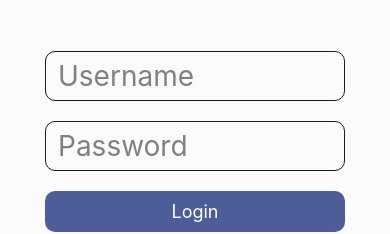
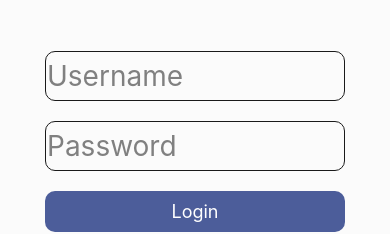
Before and after one commit to g-cheong/sctp-se9-g2-mobileproject, a React Native app in the folder theminimart-mobile/: screen /scanNavigator in a window 390 px wide. Shown: the part 389-623 px from the top of the page. Built offline with nearby package versions, Linux system fonts and the light colour scheme.

Commit message:
CreateProductScreen: added keyboard dimiss

```diff
--- a/theminimart-mobile/screens/CreateProductScreen.js
+++ b/theminimart-mobile/screens/CreateProductScreen.js
@@ -1,4 +1,4 @@
-import { ActivityIndicator, Alert, Button, Image, Text, TextInput, View } from "react-native";
+import { ActivityIndicator, Alert, Button, Image, Keyboard, Text, TextInput, TouchableWithoutFeedback, View } from "react-native";
 import { styles } from "../styles/styles";
 import { Dropdown } from "react-native-element-dropdown";
 import { useState } from "react";
@@ -70,7 +70,8 @@ export default function CreateProductScreen() {
   }
 
   return (
-    <View style={[styles.createProductScreenContainer, styles.container]}>
+    <TouchableWithoutFeedback style={styles.container} onPress={() => Keyboard.dismiss()}>
+      <View style={[styles.createProductScreenContainer]}>
         <TextInput style={styles.textInput} placeholder="Title" value={formFields.title} onChangeText={(text) => handleInputChange("title", text)}/>
         <TextInput style={styles.textInput} placeholder="Price" value={formFields.price} onChangeText={(text) => handleInputChange("price", text)}/>
         <TextInput style={styles.textInput} placeholder="Description" value={formFields.description} onChangeText={(text) => handleInputChange("description", text)}/>
@@ -101,5 +102,6 @@ export default function CreateProductScreen() {
         </View>
 
       </View>
+    </TouchableWithoutFeedback>
   );
 }
--- a/theminimart-mobile/styles/styles.js
+++ b/theminimart-mobile/styles/styles.js
@@ -17,6 +17,7 @@ export const styles = StyleSheet.create({
   createProductScreenContainer: {
     justifyContent: `space-evenly`,
     alignItems: `center`,
+    flex: 1,
   },
   productListScreenContainer: {
     flexDirection: `row`,
@@ -93,8 +94,9 @@ export const styles = StyleSheet.create({
     borderRadius: Border.RADIUS,
     alignContent: `center`,
     alignItems: `center`,
-    padding: 12,
+    padding: 1,
     width: 300,
+    textAlignVertical: "center",
   },
   // textInput: {
   //   width: 300,
```
Lines whose indentation alone changed are shown as unchanged.
